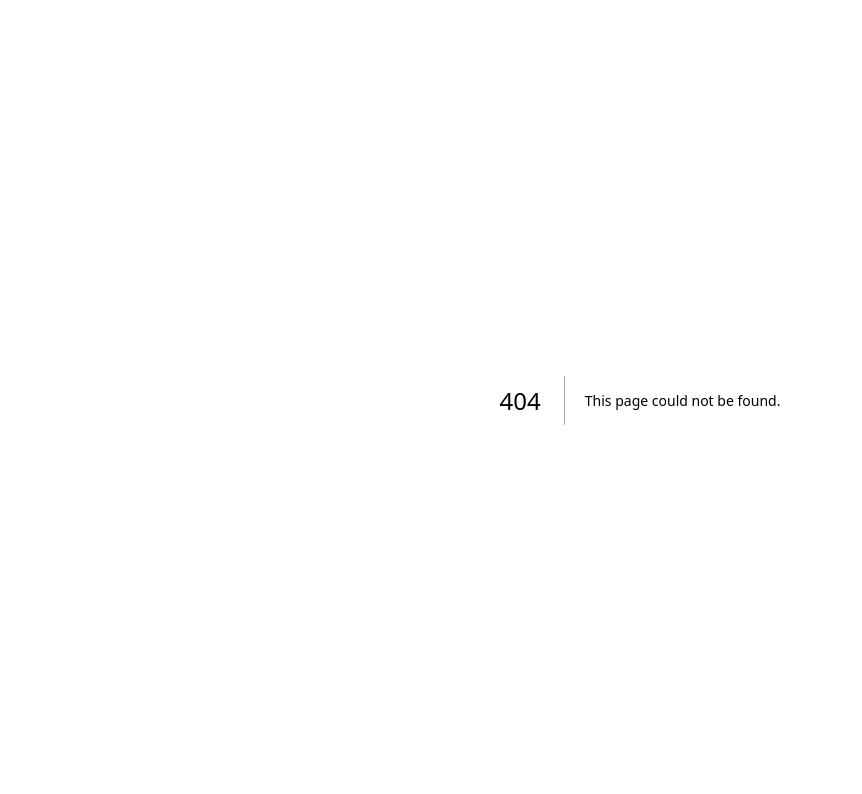
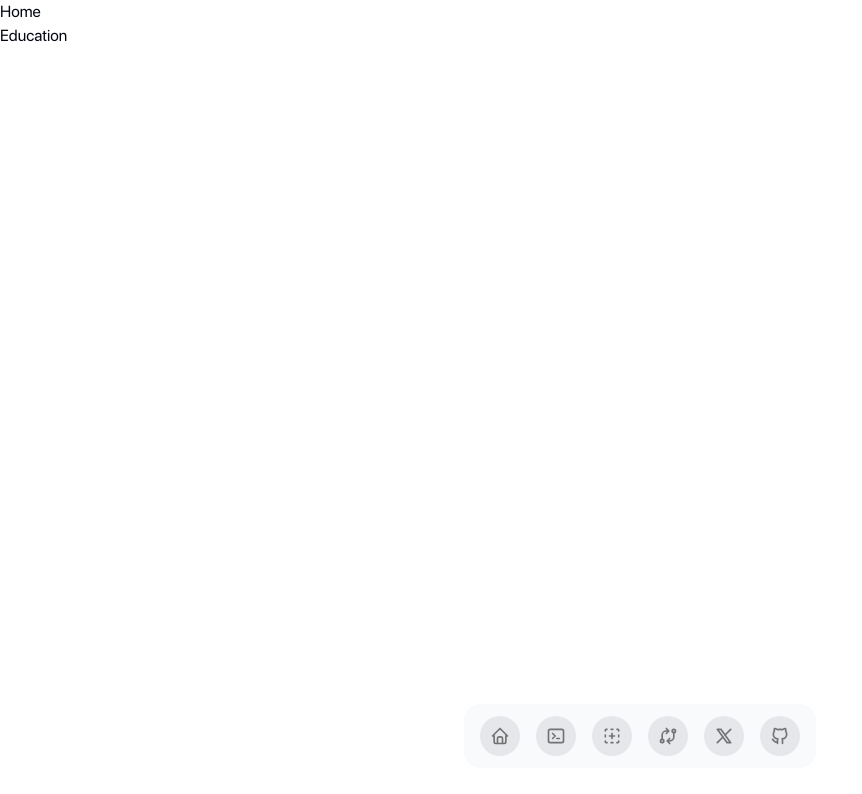
Before and after one commit to NathanZlion/Portfolio, a Next.js app: page /home in a window 1280 px wide. Before the commit this address had no page. Shown: the top 794 px of the page, without its empty margins (0-862 px from the left). Built offline with nearby package versions, Linux system fonts and the light colour scheme.

Commit message:
Add a floating dock

```diff
--- a/package.json
+++ b/package.json
@@ -10,10 +10,12 @@
   },
   "dependencies": {
     "@radix-ui/react-progress": "^1.1.2",
+    "@tabler/icons-react": "^3.30.0",
     "class-variance-authority": "^0.7.1",
     "clsx": "^2.1.1",
     "framer-motion": "^12.4.2",
     "lucide-react": "^0.475.0",
+    "motion": "^12.4.2",
     "next": "14.2.24",
     "next-themes": "^0.4.4",
     "react": "^18",
--- /dev/null
+++ b/src/app/(Desktop)/education/page.tsx
@@ -0,0 +1,12 @@
+import Link from "next/link";
+
+export default function Educaiton() {
+    return (
+        <div>
+            <div> Education </div>
+
+            {/* link to go to / */}
+            <Link href="/home">Home</Link>
+        </div>
+    )
+}
--- /dev/null
+++ b/src/app/(Desktop)/home/page.tsx
@@ -0,0 +1,13 @@
+
+import Link from 'next/link';
+
+export default function Home() {
+    return (
+        <div>
+            <div> Home </div>
+
+            {/* link to go to /education */}
+            <Link href="/education">Education</Link>
+        </div>
+    )
+}
--- /dev/null
+++ b/src/app/(Desktop)/layout.tsx
@@ -0,0 +1,17 @@
+'use client';
+
+import Dock from "@/components/dock";
+
+export default function DesktopLayout({
+    children,
+}: Readonly<{
+    children: React.ReactNode;
+}>) {
+
+    return (
+        <div className="min-h-screen relative w-full">
+            {children}
+            <Dock />
+        </div>
+    );
+}
--- a/src/app/globals.css
+++ b/src/app/globals.css
@@ -76,3 +76,7 @@ body {
     @apply bg-background text-foreground;
   }
 }
+
+/* *, *::before, *::after {
+  outline: 1px solid red;
+} */
--- a/src/app/page.tsx
+++ b/src/app/page.tsx
@@ -1,13 +1,15 @@
 'use client'
 
 import { Progress } from "@/components/ui/progress";
-import { FaApple } from "react-icons/fa";
 import { useState, useEffect } from "react";
 import { motion, AnimatePresence } from "framer-motion";
+import { IconBrandAppleFilled } from "@tabler/icons-react";
+import { useRouter } from "next/navigation";
 
-export default function Home() {
+export default function Main() {
   const [isLoading, setIsLoading] = useState(true);
   const [progress, setProgress] = useState(0);
+  const router = useRouter();
 
   useEffect(() => {
     let start = 0;
@@ -28,6 +30,9 @@ export default function Home() {
         clearInterval(interval);
         setProgress(100);
         setTimeout(() => setIsLoading(false), fadeOutDuration);
+
+        // Redirect after loading completes
+        router.push("/home");
       }
     }, intervalTime);
 
@@ -44,7 +49,7 @@ export default function Home() {
           exit={{ opacity: 0 }}
           transition={{ duration: 0.5 }}
         >
-          <FaApple className="text-white text-6xl size-28" />
+          <IconBrandAppleFilled className="text-white text-6xl size-28" />
           <Progress className="w-40 h-1 bg-gray-500" value={progress} />
         </motion.div>
       ) : (
@@ -55,10 +60,6 @@ export default function Home() {
           animate={{ opacity: 1 }}
           transition={{ duration: 0.5 }}
         >
-          <main className="flex flex-col gap-8 row-start-2 items-center sm:items-start">
-          </main>
-          <footer className="row-start-3 flex gap-6 flex-wrap items-center justify-center">
-          </footer>
         </motion.div>
       )}
     </AnimatePresence>
--- a/src/components/dock.tsx
+++ b/src/components/dock.tsx
@@ -1,5 +1,65 @@
+import { IconBrandGithub, IconBrandX, IconExchange, IconHome, IconNewSection, IconTerminal2 } from "@tabler/icons-react";
+import { FloatingDock } from "./ui/floating-dock";
+
 
 export default function Dock() {
 
+    const items: {
+        title: string;
+        icon: React.ReactNode;
+        href: string;
+    }[] = [
+            {
+                title: "Home",
+                icon: (
+                    <IconHome className="h-full w-full text-neutral-500 dark:text-neutral-300" />
+                ),
+                href: "#",
+            },
 
+            {
+                title: "Products",
+                icon: (
+                    <IconTerminal2 className="h-full w-full text-neutral-500 dark:text-neutral-300" />
+                ),
+                href: "#",
+            },
+            {
+                title: "Components",
+                icon: (
+                    <IconNewSection className="h-full w-full text-neutral-500 dark:text-neutral-300" />
+                ),
+                href: "#",
+            },
+            {
+                title: "Changelog",
+                icon: (
+                    <IconExchange className="h-full w-full text-neutral-500 dark:text-neutral-300" />
+                ),
+                href: "#",
+            },
+
+            {
+                title: "Twitter",
+                icon: (
+                    <IconBrandX className="h-full w-full text-neutral-500 dark:text-neutral-300" />
+                ),
+                href: "#",
+            },
+            {
+                title: "GitHub",
+                icon: (
+                    <IconBrandGithub className="h-full w-full text-neutral-500 dark:text-neutral-300" />
+                ),
+                href: "#",
+            },
+        ];
+    return (
+        <div className="flex flex-col gap-2 items-center justify-center w-full h-fit bottom-6 absolute mb-2 inset-x-0">
+            <FloatingDock
+                mobileClassName="translate-y-20" // only for demo, remove for production
+                items={items}
+            />
+        </div>
+    );
 }
--- /dev/null
+++ b/src/components/ui/floating-dock.tsx
@@ -0,0 +1,199 @@
+/**
+ * Note: Use position fixed according to your needs
+ * Desktop navbar is better positioned at the bottom
+ * Mobile navbar is better positioned at bottom right.
+ **/
+
+import { cn } from "@/lib/utils";
+import { IconLayoutNavbarCollapse } from "@tabler/icons-react";
+import {
+    AnimatePresence,
+    MotionValue,
+    motion,
+    useMotionValue,
+    useSpring,
+    useTransform,
+} from "framer-motion";
+import Link from "next/link";
+import { useRef, useState } from "react";
+
+export const FloatingDock = ({
+    items,
+    desktopClassName,
+    mobileClassName,
+}: {
+    items: { title: string; icon: React.ReactNode; href: string }[];
+    desktopClassName?: string;
+    mobileClassName?: string;
+}) => {
+    return (
+        <>
+            <FloatingDockDesktop items={items} className={desktopClassName} />
+            <FloatingDockMobile items={items} className={mobileClassName} />
+        </>
+    );
+};
+
+const FloatingDockMobile = ({
+    items,
+    className,
+}: {
+    items: { title: string; icon: React.ReactNode; href: string }[];
+    className?: string;
+}) => {
+    const [open, setOpen] = useState(false);
+    return (
+        <div className={cn("relative block md:hidden", className)}>
+            <AnimatePresence>
+                {open && (
+                    <motion.div
+                        layoutId="nav"
+                        className="absolute bottom-full mb-2 inset-x-0 flex flex-col gap-2"
+                    >
+                        {items.map((item, idx) => (
+                            <motion.div
+                                key={item.title}
+                                initial={{ opacity: 0, y: 10 }}
+                                animate={{
+                                    opacity: 1,
+                                    y: 0,
+                                }}
+                                exit={{
+                                    opacity: 0,
+                                    y: 10,
+                                    transition: {
+                                        delay: idx * 0.05,
+                                    },
+                                }}
+                                transition={{ delay: (items.length - 1 - idx) * 0.05 }}
+                            >
+                                <Link
+                                    href={item.href}
+                                    key={item.title}
+                                    className="h-10 w-10 rounded-full bg-gray-50 dark:bg-neutral-900 flex items-center justify-center"
+                                >
+                                    <div className="h-4 w-4">{item.icon}</div>
+                                </Link>
+                            </motion.div>
+                        ))}
+                    </motion.div>
+                )}
+            </AnimatePresence>
+            <button
+                onClick={() => setOpen(!open)}
+                className="h-10 w-10 rounded-full bg-gray-50 dark:bg-neutral-800 flex items-center justify-center"
+            >
+                <IconLayoutNavbarCollapse className="h-5 w-5 text-neutral-500 dark:text-neutral-400" />
+            </button>
+        </div>
+    );
+};
+
+const FloatingDockDesktop = ({
+    items,
+    className,
+}: {
+    items: { title: string; icon: React.ReactNode; href: string }[];
+    className?: string;
+}) => {
+    let mouseX = useMotionValue(Infinity);
+    return (
+        <motion.div
+            onMouseMove={(e) => mouseX.set(e.pageX)}
+            onMouseLeave={() => mouseX.set(Infinity)}
+            className={cn(
+                "mx-auto hidden md:flex h-16 gap-4 items-end  rounded-2xl bg-gray-50 dark:bg-neutral-900 px-4 pb-3",
+                className
+            )}
+        >
+            {items.map((item) => (
+                <IconContainer mouseX={mouseX} key={item.title} {...item} />
+            ))}
+        </motion.div>
+    );
+};
+
+function IconContainer({
+    mouseX,
+    title,
+    icon,
+    href,
+}: {
+    mouseX: MotionValue;
+    title: string;
+    icon: React.ReactNode;
+    href: string;
+}) {
+    let ref = useRef<HTMLDivElement>(null);
+
+    let distance = useTransform(mouseX, (val) => {
+        let bounds = ref.current?.getBoundingClientRect() ?? { x: 0, width: 0 };
+
+        return val - bounds.x - bounds.width / 2;
+    });
+
+    let widthTransform = useTransform(distance, [-150, 0, 150], [40, 80, 40]);
+    let heightTransform = useTransform(distance, [-150, 0, 150], [40, 80, 40]);
+
+    let widthTransformIcon = useTransform(distance, [-150, 0, 150], [20, 40, 20]);
+    let heightTransformIcon = useTransform(
+        distance,
+        [-150, 0, 150],
+        [20, 40, 20]
+    );
+
+    let width = useSpring(widthTransform, {
+        mass: 0.1,
+        stiffness: 150,
+        damping: 12,
+    });
+    let height = useSpring(heightTransform, {
+        mass: 0.1,
+        stiffness: 150,
+        damping: 12,
+    });
+
+    let widthIcon = useSpring(widthTransformIcon, {
+        mass: 0.1,
+        stiffness: 150,
+        damping: 12,
+    });
+    let heightIcon = useSpring(heightTransformIcon, {
+        mass: 0.1,
+        stiffness: 150,
+        damping: 12,
+    });
+
+    const [hovered, setHovered] = useState(false);
+
+    return (
+        <Link href={href}>
+            <motion.div
+                ref={ref}
+                style={{ width, height }}
+                onMouseEnter={() => setHovered(true)}
+                onMouseLeave={() => setHovered(false)}
+                className="aspect-square rounded-full bg-gray-200 dark:bg-neutral-800 flex items-center justify-center relative"
+            >
+                <AnimatePresence>
+                    {hovered && (
+                        <motion.div
+                            initial={{ opacity: 0, y: 10, x: "-50%" }}
+                            animate={{ opacity: 1, y: 0, x: "-50%" }}
+                            exit={{ opacity: 0, y: 2, x: "-50%" }}
+                            className="px-2 py-0.5 whitespace-pre rounded-md bg-gray-100 border dark:bg-neutral-800 dark:border-neutral-900 dark:text-white border-gray-200 text-neutral-700 absolute left-1/2 -translate-x-1/2 -top-8 w-fit text-xs"
+                        >
+                            {title}
+                        </motion.div>
+                    )}
+                </AnimatePresence>
+                <motion.div
+                    style={{ width: widthIcon, height: heightIcon }}
+                    className="flex items-center justify-center"
+                >
+                    {icon}
+                </motion.div>
+            </motion.div>
+        </Link>
+    );
+}
```
Also changed, not shown: src/components/top-bar.tsx (added), 1 other file (tests, documents, lock files or other folders).
